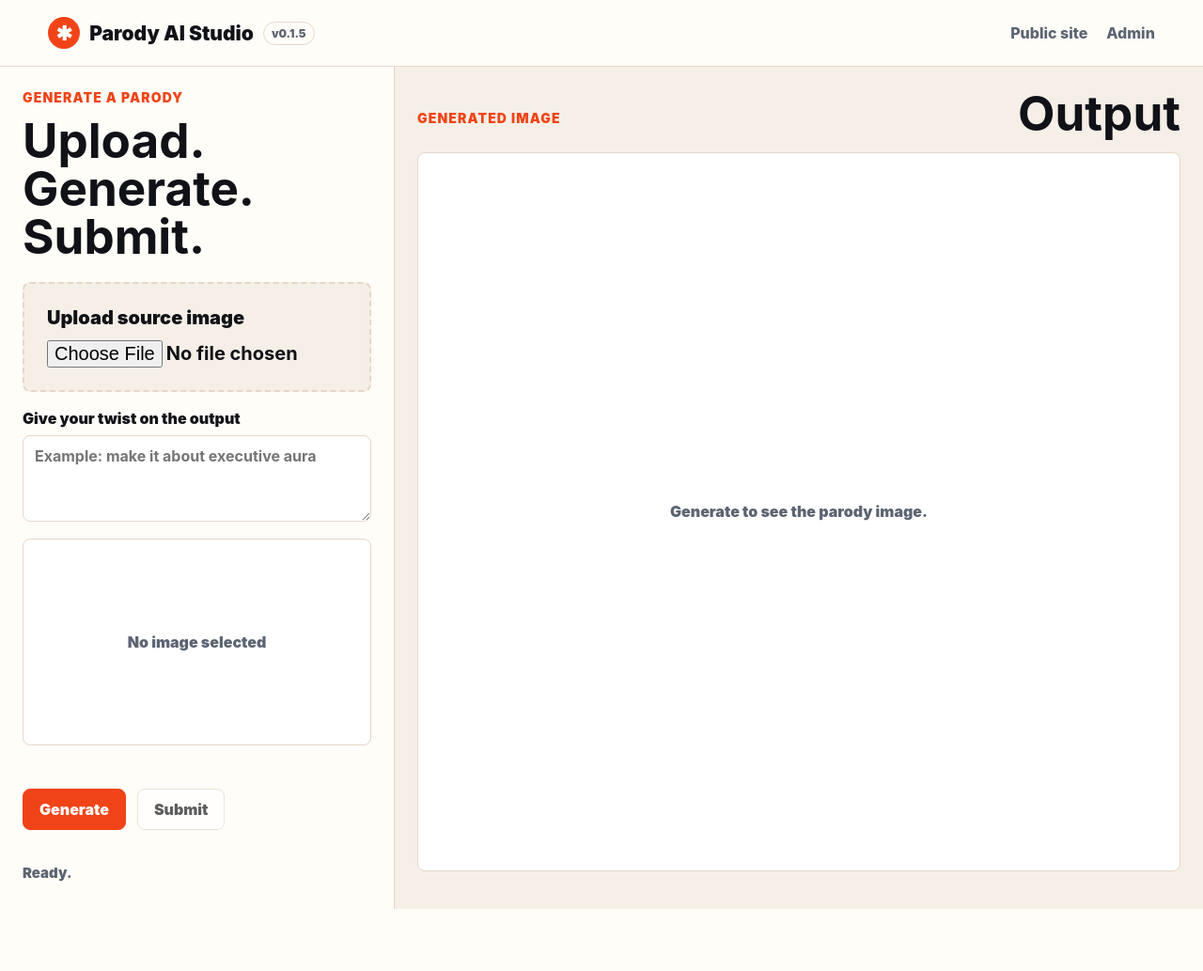
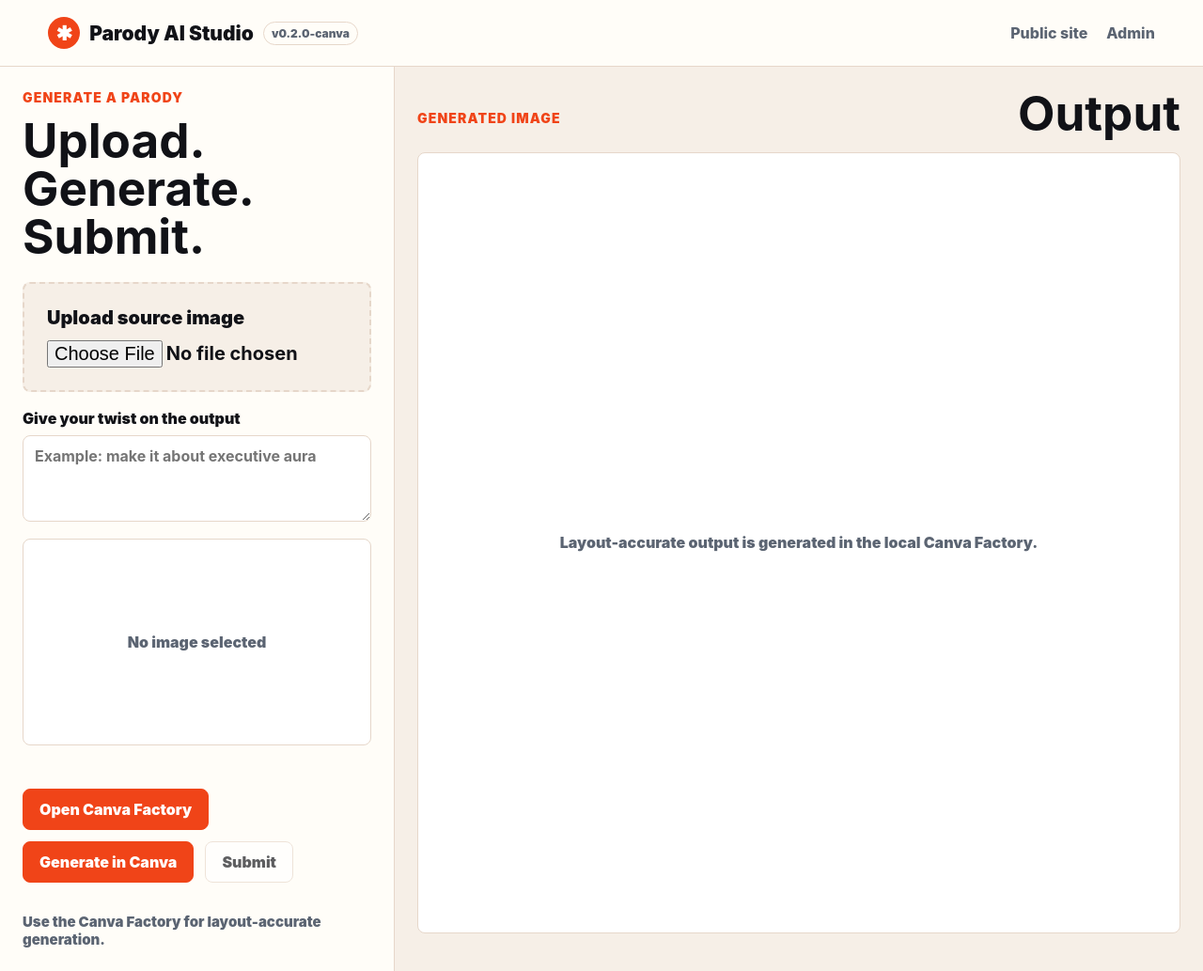
Before and after one commit to AesopScott/parody, a website: page public/studio.html in a window 1280 px wide. Shown: the whole page at 94% size. Before the commit the page ends 967 px from the top, so only its background shows below. Drawn offline with Linux system fonts and the light colour scheme.

Commit message:
Route studio generation to Canva factory

```diff
--- a/public/studio.html
+++ b/public/studio.html
@@ -11,7 +11,7 @@
     <a class="brand" href="/">
       <span class="brand-mark">✱</span>
       <span>Parody AI Studio</span>
-      <span class="build-version">v0.1.5</span>
+      <span class="build-version">v0.2.0-canva</span>
     </a>
     <nav class="nav">
       <a href="/">Public site</a>
@@ -40,10 +40,11 @@
         </div>
 
         <div class="actions">
-          <button class="button primary" type="button" id="generate-button">Generate</button>
+          <a class="button primary" href="http://127.0.0.1:3001">Open Canva Factory</a>
+          <button class="button primary" type="button" id="generate-button">Generate in Canva</button>
           <button class="button" type="submit" id="submit-button" disabled>Submit</button>
         </div>
-        <p class="studio-status" id="studio-status" role="status" aria-live="polite">Ready.</p>
+        <p class="studio-status" id="studio-status" role="status" aria-live="polite">Use the Canva Factory for layout-accurate generation.</p>
       </form>
     </section>
 
@@ -53,7 +54,7 @@
         <h2 id="output-title">Output</h2>
       </div>
       <div class="generated-preview" id="generated-preview">
-        <span>Generate to see the parody image.</span>
+        <span>Layout-accurate output is generated in the local Canva Factory.</span>
       </div>
       <div class="caption-card studio-result" id="studio-result" hidden>
         <div class="caption-head">
@@ -66,6 +67,6 @@
   </main>
 
   <div class="toast" role="status" aria-live="polite">Done</div>
-  <script src="/studio.js?v=0.1.5"></script>
+  <script src="/studio.js?v=0.2.0-canva"></script>
 </body>
 </html>
--- a/public/studio.js
+++ b/public/studio.js
@@ -11,6 +11,7 @@ const generatedTitle = document.querySelector("#generated-title");
 const generatedCaption = document.querySelector("#generated-caption");
 const toast = document.querySelector(".toast");
 const GENERATE_TIMEOUT_MS = 60000;
+const CANVA_FACTORY_URL = "http://127.0.0.1:3001";
 
 let generated = null;
 let generatedImageBlob = null;
@@ -98,6 +99,8 @@ directionInput.addEventListener("input", () => {
 });
 
 generateButton.addEventListener("click", () => {
+  window.location.href = CANVA_FACTORY_URL;
+  return;
   generateButton.disabled = true;
   generateButton.textContent = "Generating...";
   generateButton.setAttribute("aria-busy", "true");
```
